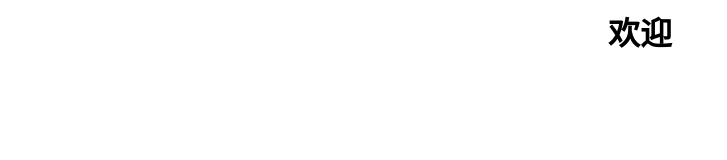
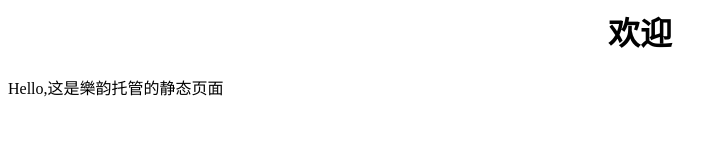
Before and after one commit to YeYn-707/YeYn-707.github.io, a plain HTML site: page index.html in a window 1280 px wide. Shown: the whole page, without its empty margins (0-727 px from the left). Drawn offline with Linux system fonts and the light colour scheme.

Commit message:
Update index.html

```diff
--- a/index.html
+++ b/index.html
@@ -8,6 +8,7 @@
 </head>
 <body>
     <h1>欢迎</h1>
+    <p>Hello,这是樂韵托管的静态页面</p>
 </body>
 
 </html>
```
